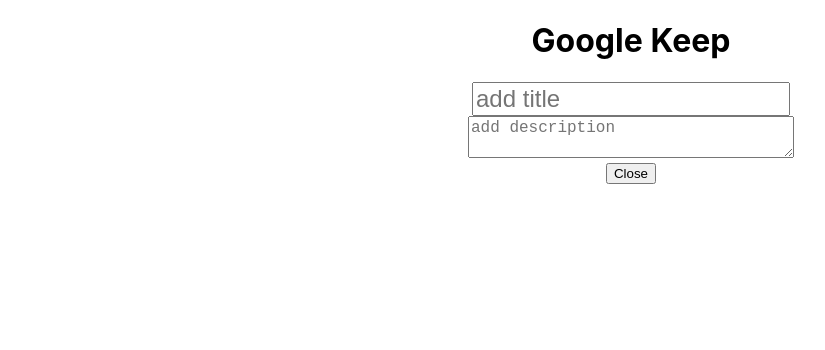
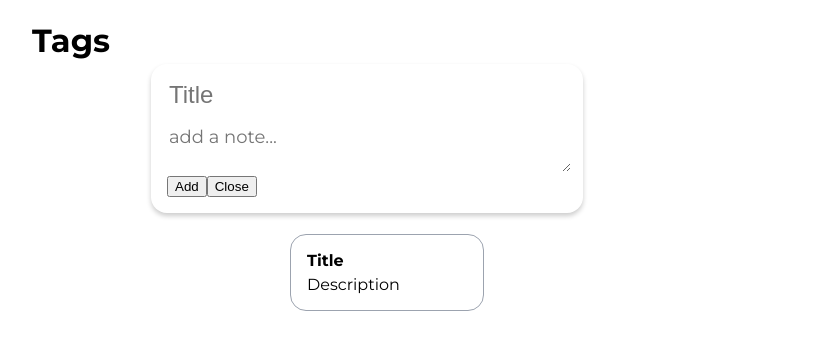
Before and after one commit to amansethi00/gkeep_react, a React (Create React App) app: page / in a window 1280 px wide. Both pictures are taken after a click on the element "add note". Shown: the top 350 px of the page, without its empty margins (9-834 px from the left). Built offline with nearby package versions, Linux system fonts and the light colour scheme.

Commit message:
add input and view todo

```diff
--- a/package.json
+++ b/package.json
@@ -6,9 +6,11 @@
     "@testing-library/jest-dom": "^5.11.4",
     "@testing-library/react": "^11.1.0",
     "@testing-library/user-event": "^12.1.10",
+    "node-sass": "^5.0.0",
     "react": "^17.0.1",
     "react-dom": "^17.0.1",
     "react-scripts": "4.0.2",
+    "uuid": "^8.3.2",
     "web-vitals": "^1.0.1"
   },
   "scripts": {
--- a/public/index.html
+++ b/public/index.html
@@ -24,7 +24,7 @@
       work correctly both with client-side routing and a non-root public URL.
       Learn how to configure a non-root public URL by running `npm run build`.
     -->
-    <title>React App</title>
+    <title>G Keep</title>
   </head>
   <body>
     <noscript>You need to enable JavaScript to run this app.</noscript>
--- a/src/App.css
+++ b/src/App.css
@@ -1,18 +1,3 @@
 .App {
   text-align: center;
 }
-.click {
-  margin: auto;
-  width: 15rem;
-  box-shadow: 0 10px 20px rgba(0, 0, 0, 0.19), 0 6px 6px rgba(0, 0, 0, 0.23);
-}
-.click:hover {
-  box-shadow: 0 14px 28px rgba(0, 0, 0, 0.25), 0 10px 10px rgba(0, 0, 0, 0.22);
-}
-.input-title {
-  font-size: x-large;
-}
-.input-description {
-  font-size: large;
-  width: 20rem;
-}
--- a/src/App.js
+++ b/src/App.js
@@ -1,36 +1,96 @@
 import "./App.css";
+import "./App.scss";
 import {useState} from "react";
+import {v4 as uuidv4} from "uuid";
 
+const todo = [
+  {
+    id: uuidv4(),
+    title: "Title",
+    description: "Description",
+    complete: false,
+    pin: false,
+    label: "",
+    bgColor: "",
+  },
+];
 function App() {
   const [input, showInput] = useState(false);
-  function inputHandler() {}
+  const [userinput, setUserinput] = useState("");
+  const [todos, setTodos] = useState(todo);
+
+  const inputTitleHandler = (event) => {
+    setUserinput({...userinput, title: event.target.value, id: uuidv4()});
+  };
+  const inputDescriptionHandler = (event) => {
+    setUserinput({...userinput, description: event.target.value});
+  };
+  const addButtonHandler = () => {
+    if (userinput !== "") {
+      setTodos([...todos, userinput]);
+      setUserinput("");
+      showInput(!input);
+    }
+  };
+  const closeButtonHandler = () => {
+    showInput(!input);
+    setUserinput("");
+  };
+  console.log(userinput);
+  console.log(todos);
   return (
     <div className="App">
-      <h1>Google Keep</h1>
+      <div className="gkeep">
+        <div className="sidebar">
+          <h1>Tags</h1>
+        </div>
+        <div className="keep-container">
+          {/* <h1>Google Keep</h1> */}
 
           {input === false ? (
-        <div className="click" onClick={() => showInput(true)}>
+            <div className="addNote" onClick={() => showInput(true)}>
               add note
             </div>
           ) : (
-        <div>
-          {" "}
+            <div className="input-div">
               <input
-            onClick={inputHandler}
-            placeholder="add title"
+                onChange={inputTitleHandler}
+                placeholder="Title"
                 className="input-title"
               ></input>
               <div>
                 <textarea
-              placeholder="add description"
+                  placeholder="add a note..."
                   className="input-description"
+                  onChange={inputDescriptionHandler}
                 ></textarea>
               </div>
-          <button onClick={() => showInput(false)}>Close</button>
+              <button onClick={addButtonHandler}>Add</button>
+              <button onClick={closeButtonHandler}>Close</button>
             </div>
           )}
+          <ul>
+            <div className="todo-view">
+              {" "}
+              {todos.map((prev) => {
+                return (
+                  <li key={prev.id}>
+                    <div className="todo">
+                      <div className="todo-title">{prev.title}</div>
+                      <div className="todo-description">{prev.description}</div>
+                    </div>
+                  </li>
+                );
+              })}
+            </div>
+          </ul>
+        </div>
+      </div>
 
-      {/* <div><input></input></div> */}
+      {/* <div className="todo">
+        <div className="todo-title"> Title</div>
+        <div className="todo-description">Description</div>
+      </div> */}
     </div>
   );
 }
--- /dev/null
+++ b/src/App.scss
@@ -0,0 +1,96 @@
+@import url("https://fonts.googleapis.com/css2?family=Montserrat:wght@400;500;600;700&display=swap");
+body {
+  font-family: "Montserrat", sans-serif;
+}
+.gkeep {
+  display: flex;
+}
+.sidebar {
+  width: 10rem;
+}
+.keep-container {
+  padding-top: 4rem;
+  display: flex;
+
+  flex-direction: column;
+  justify-content: center;
+}
+
+.addNote {
+  margin: auto;
+  width: 25rem;
+  box-shadow: 0 10px 20px rgba(0, 0, 0, 0.19), 0 6px 6px rgba(0, 0, 0, 0.23);
+}
+.addNote:hover {
+  box-shadow: 0 14px 28px rgba(0, 0, 0, 0.25), 0 10px 10px rgba(0, 0, 0, 0.22);
+}
+.input-title {
+  font-size: x-large;
+}
+.input-description {
+  font-size: large;
+  width: 20rem;
+}
+
+.input-div {
+  margin: auto;
+  width: 25rem;
+  border: 1px solid black;
+  box-shadow: 0 3px 5px rgba(0, 0, 0, 0.2);
+  text-align: left;
+  padding: 1rem;
+  border-radius: 1rem;
+  border-width: 0px;
+  .input-title {
+    border-width: 0px;
+    width: 100%;
+    word-wrap: normal;
+  }
+  .input-title:focus {
+    outline: none;
+  }
+  .input-description {
+    padding-top: 1rem;
+    border-width: 0px;
+    width: 100%;
+    font-family: "Montserrat", sans-serif;
+  }
+  .input-description:focus {
+    outline: none;
+  }
+}
+
+ul {
+  li {
+    list-style: none;
+  }
+}
+.todo-view {
+  display: inline-flex;
+  //display: flex;
+  flex-wrap: wrap;
+
+  .todo {
+    width: 10rem;
+    border: 1px solid #9ca3af;
+
+    text-align: left;
+    padding: 1rem;
+    border-radius: 1rem;
+    margin: 0.3rem;
+    // .todo:hover {
+    //   box-shadow: 0 3px 5px rgba(0, 0, 0, 0.2);
+    // }
+
+    .todo-title {
+      font-weight: bolder;
+    }
+    .todo-description {
+      padding-top: 0.3rem;
+    }
+  }
+  .todo:hover {
+    // box-shadow: 0 14px 28px rgba(0, 0, 0, 0.25), 0 10px 10px rgba(0, 0, 0, 0.22);
+    box-shadow: 0 3px 5px rgba(0, 0, 0, 0.2);
+  }
+}
```
Also changed, not shown: 1 other file (tests, documents, lock files or other folders). Lines whose indentation alone changed are shown as unchanged.
